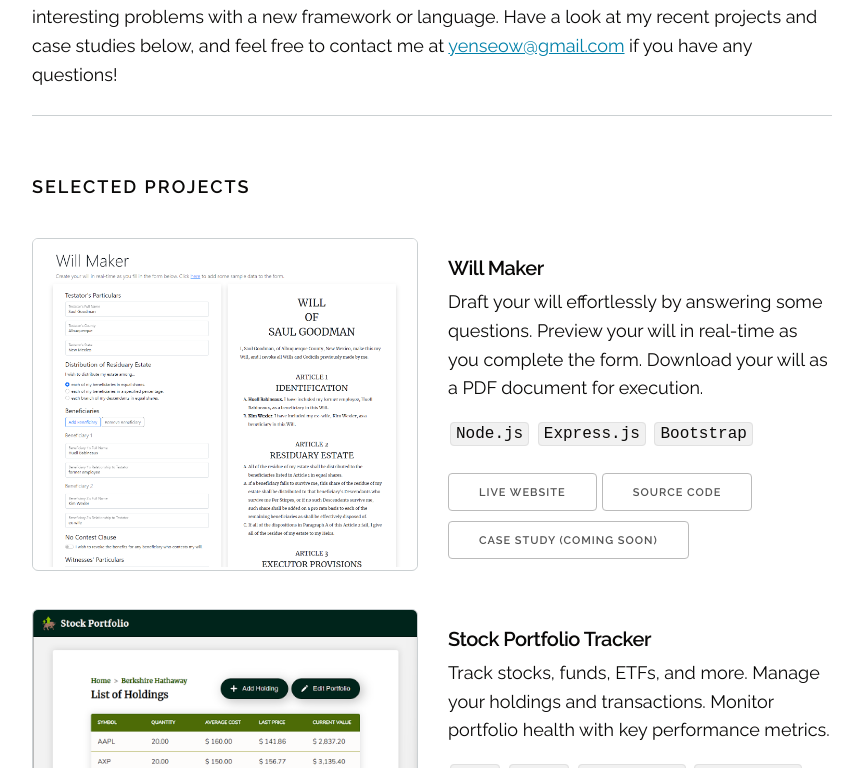
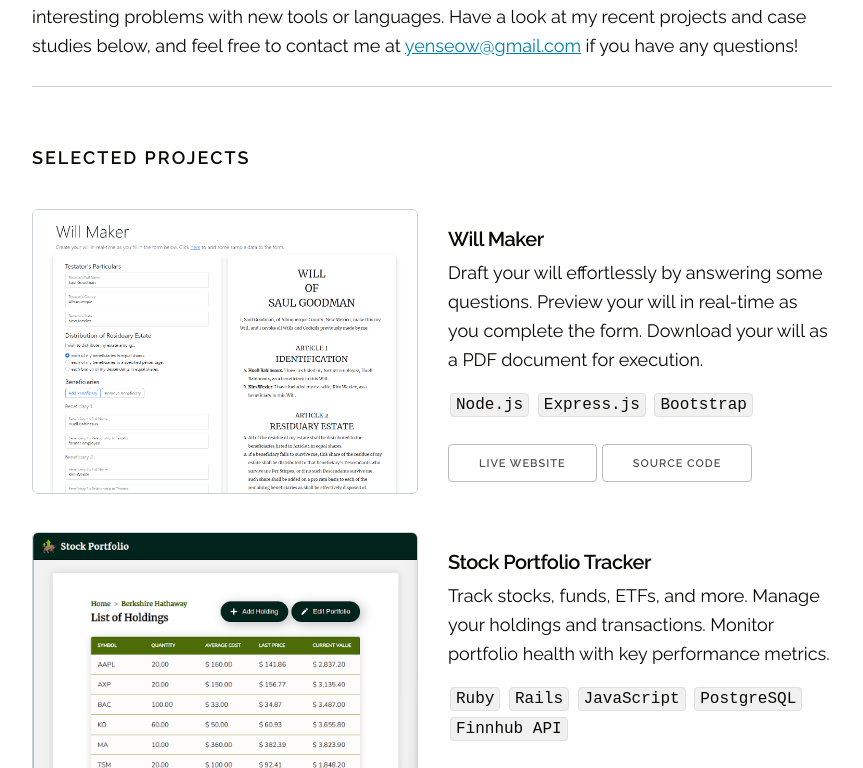
Before and after one commit to max-tys/max-tys.github.io, a plain HTML site: page index.html in a window 1280 px wide. Shown: the part 332-1100 px from the top of the page, without its empty margins (208-1071 px from the left). Drawn offline with Linux system fonts and the light colour scheme.

Commit message:
edit description

```diff
--- a/index.html
+++ b/index.html
@@ -28,7 +28,7 @@
           <img class="icon" src="assets/images/resume.png" alt="resume">
         </a>
       </div>
-      <p>I'm a <span class="deemphasise">lawyer</span>-turned-<span class="emphasise">web developer</span> living in New York City. I'm always up for tackling interesting problems with a new framework or language. Have a look at my recent projects and case studies below, and feel free to contact me at <a href="mailto:yenseow@gmail.com">yenseow@gmail.com</a> if you have any questions!</p>
+      <p>I'm a <span class="deemphasise">lawyer</span>-turned-<span class="emphasise">web developer</span> living in New York City. I'm always up for tackling interesting problems with new tools or languages. Have a look at my recent projects and case studies below, and feel free to contact me at <a href="mailto:yenseow@gmail.com">yenseow@gmail.com</a> if you have any questions!</p>
     </section>
 
     <div class="docs-section examples">
@@ -49,7 +49,6 @@
 
           <a class="button" href="https://will-maker.fly.dev/" target="_blank">Live Website</a>&nbsp;
           <a class="button" href="https://github.com/max-tys/will-maker" target="_blank">Source Code</a>
-          <a class="button" href="#">Case Study (Coming Soon)</a><br>
         </div>
       </div>
 
```
